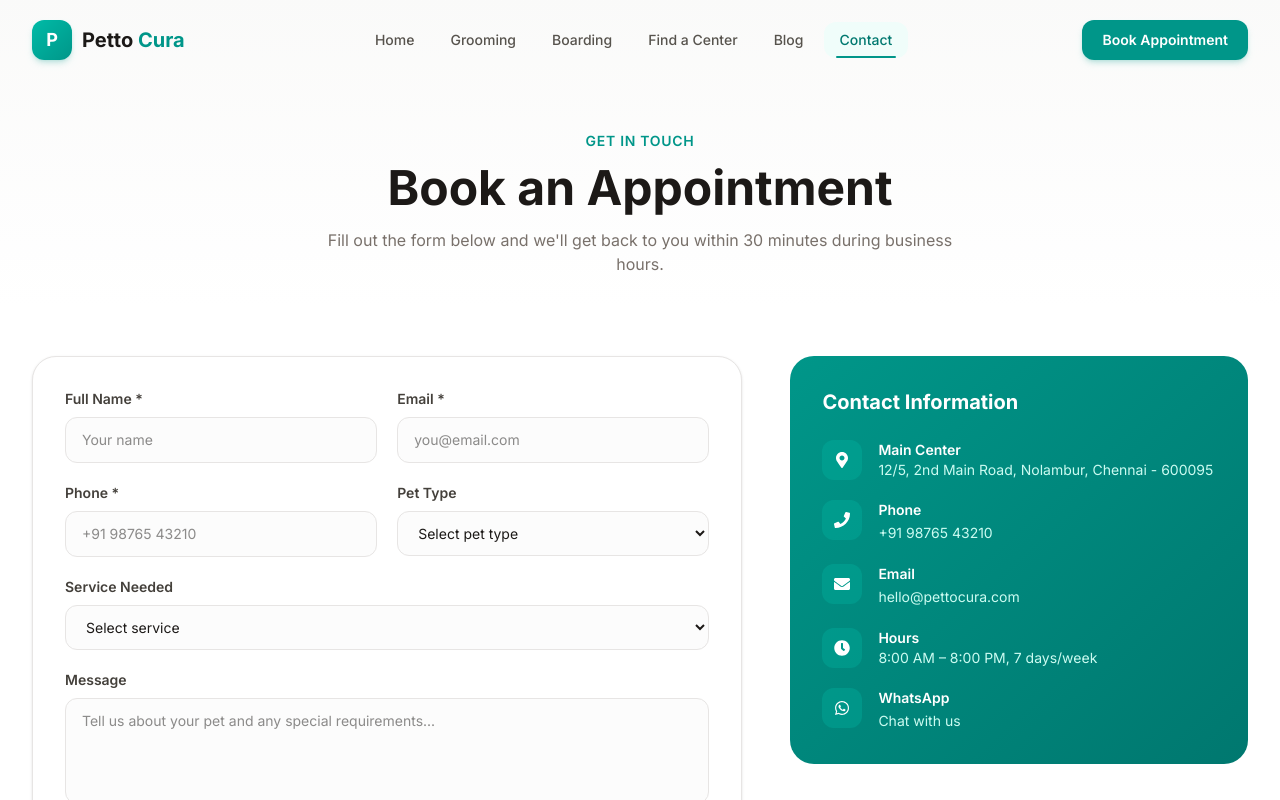
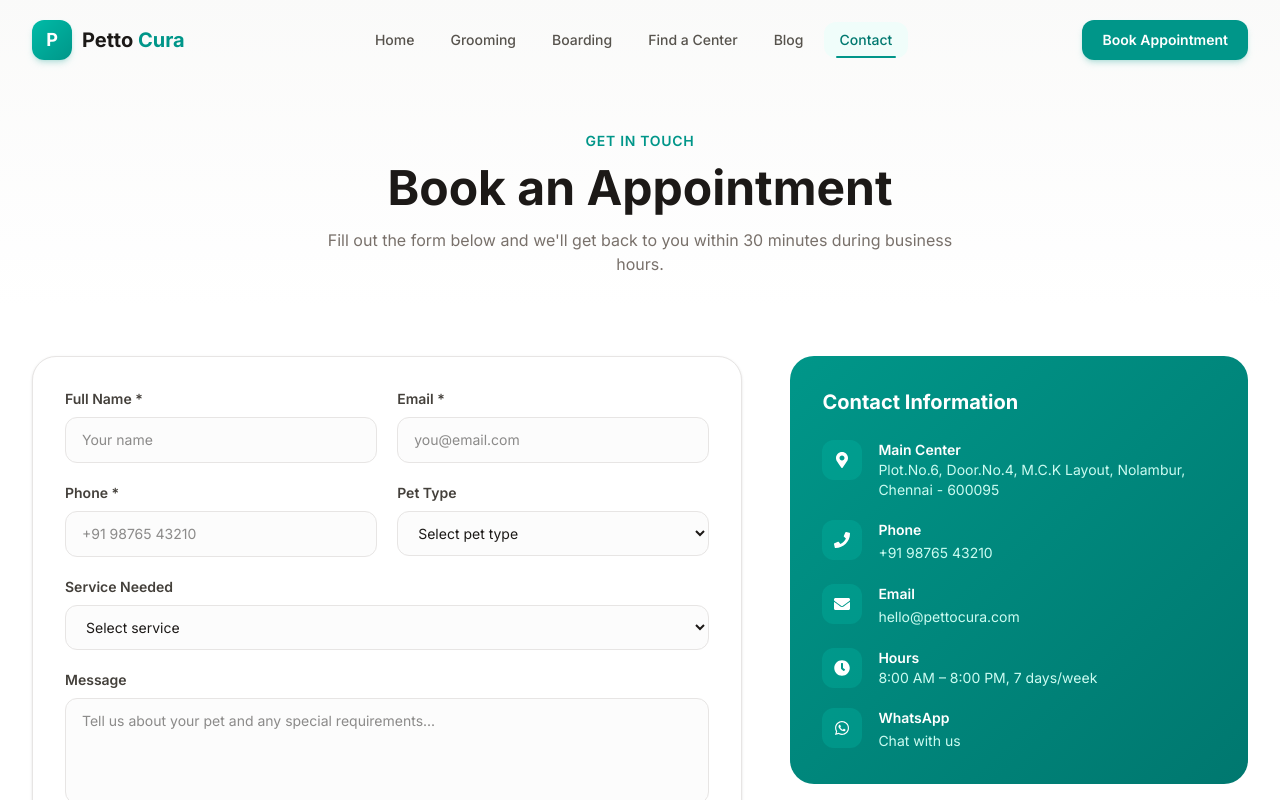
Before and after one commit to aphidsgroup/pettocura, a Next.js app: page /contact in a window 1280 px wide. Shown: the top 800 px of the page. Built offline with nearby package versions, Linux system fonts and the light colour scheme.

Commit message:
fix: update Nolambur address and GPS coordinates to real location

```diff
--- a/src/app/contact/ContactContent.tsx
+++ b/src/app/contact/ContactContent.tsx
@@ -164,7 +164,7 @@ export default function ContactContent() {
                       </div>
                       <div>
                         <p className="font-semibold text-sm">Main Center</p>
-                        <p className="text-teal-100 text-sm">12/5, 2nd Main Road, Nolambur, Chennai - 600095</p>
+                        <p className="text-teal-100 text-sm">Plot.No.6, Door.No.4, M.C.K Layout, Nolambur, Chennai - 600095</p>
                       </div>
                     </div>
                     <div className="flex items-start gap-4">
--- a/src/app/contact/ContactMap.tsx
+++ b/src/app/contact/ContactMap.tsx
@@ -21,7 +21,7 @@ export default function ContactMap() {
     if (!mapRef.current) return;
 
     const map = L.map(mapRef.current, {
-      center: [13.0694, 80.1686],
+      center: [13.068643, 80.162437],
       zoom: 15,
       scrollWheelZoom: false,
     });
@@ -30,12 +30,12 @@ export default function ContactMap() {
       attribution: '&copy; OpenStreetMap contributors',
     }).addTo(map);
 
-    L.marker([13.0694, 80.1686], { icon: defaultIcon })
+    L.marker([13.068643, 80.162437], { icon: defaultIcon })
       .addTo(map)
       .bindPopup(`
         <div style="font-family: Inter, sans-serif;">
           <strong>Petto Cura — Nolambur</strong><br/>
-          <span style="color: #57534e; font-size: 12px;">12/5, 2nd Main Road, Nolambur</span><br/>
+          <span style="color: #57534e; font-size: 12px;">Plot.No.6, Door.No.4, M.C.K Layout, Nolambur</span><br/>
           <span style="color: #14B8A6; font-size: 12px;">+91 98765 43210</span>
         </div>
       `)
--- a/src/app/grooming/GroomingContent.tsx
+++ b/src/app/grooming/GroomingContent.tsx
@@ -18,7 +18,7 @@ const groomingFaqs = [
 
 const quickAnswers = [
   { question: 'What is the cost of pet grooming at Petto Cura, Chennai?', answer: 'Our grooming services start at ₹599 for Basic Bath & Brush and go up to ₹1,999 for our premium Spa & De-shedding package. Full Body Grooming is ₹1,499. All packages include breed-specific care.' },
-  { question: 'Where is Petto Cura\'s grooming center located?', answer: 'We have grooming centers in Nolambur (12/5, 2nd Main Road, Chennai - 600095) and Mogappair East (45, Golden Flats Road, Chennai - 600037). Both centers are open 7 days a week.' },
+  { question: 'Where is Petto Cura\'s grooming center located?', answer: 'We have grooming centers in Nolambur (Plot.No.6, Door.No.4, M.C.K Layout, Chennai - 600095) and Mogappair East (45, Golden Flats Road, Chennai - 600037). Both centers are open 7 days a week.' },
   { question: 'Is Petto Cura\'s grooming safe for puppies?', answer: 'Absolutely. Our Puppy First Groom package (₹599) is designed for puppies aged 3-6 months. We use puppy-safe, hypoallergenic products and gentle handling techniques with positive reinforcement.' },
 ];
 
--- a/src/data/defaults.ts
+++ b/src/data/defaults.ts
@@ -38,9 +38,9 @@ export const defaultStores: StoreLocation[] = [
   {
     id: 'store-1',
     title: 'Petto Cura — Nolambur',
-    address: '12/5, 2nd Main Road, Nolambur, Chennai - 600095',
-    lat: 13.0694,
-    lng: 80.1686,
+    address: 'Plot.No.6, Door.No.4, M.C.K Layout, Nolambur, Chennai - 600095',
+    lat: 13.068643,
+    lng: 80.162437,
     phone: '+91 98765 43210',
     status: 'open',
     hours: '8:00 AM – 8:00 PM',
--- a/src/lib/schema.ts
+++ b/src/lib/schema.ts
@@ -10,7 +10,7 @@ export function generateLocalBusinessSchema() {
     email: 'hello@pettocura.com',
     address: {
       '@type': 'PostalAddress',
-      streetAddress: '12/5, 2nd Main Road, Nolambur',
+      streetAddress: 'Plot.No.6, Door.No.4, M.C.K Layout, Nolambur',
       addressLocality: 'Chennai',
       addressRegion: 'Tamil Nadu',
       postalCode: '600095',
@@ -18,8 +18,8 @@ export function generateLocalBusinessSchema() {
     },
     geo: {
       '@type': 'GeoCoordinates',
-      latitude: 13.0694,
-      longitude: 80.1686,
+      latitude: 13.068643,
+      longitude: 80.162437,
     },
     openingHours: 'Mo-Su 08:00-20:00',
     priceRange: '₹₹',
```
